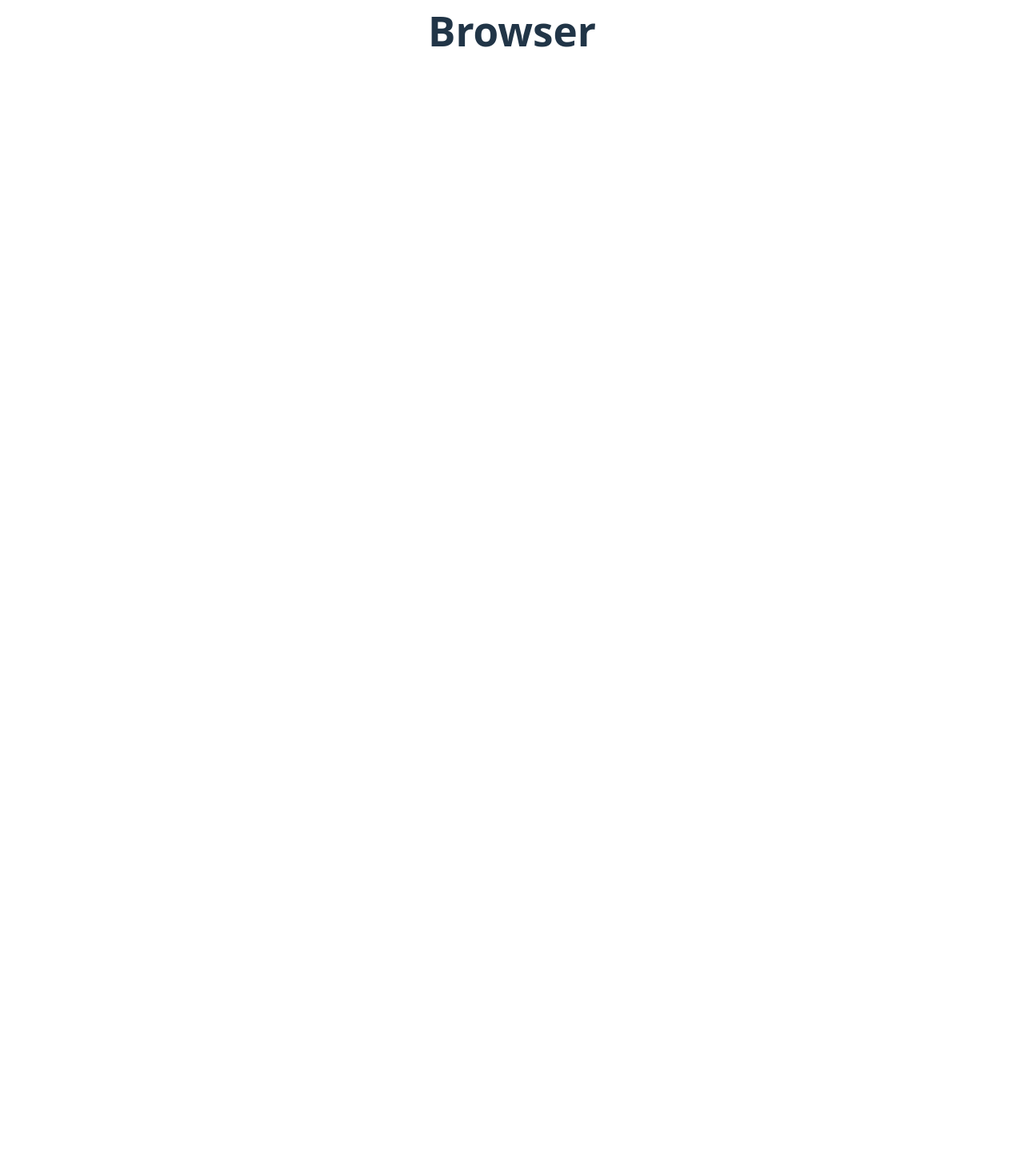
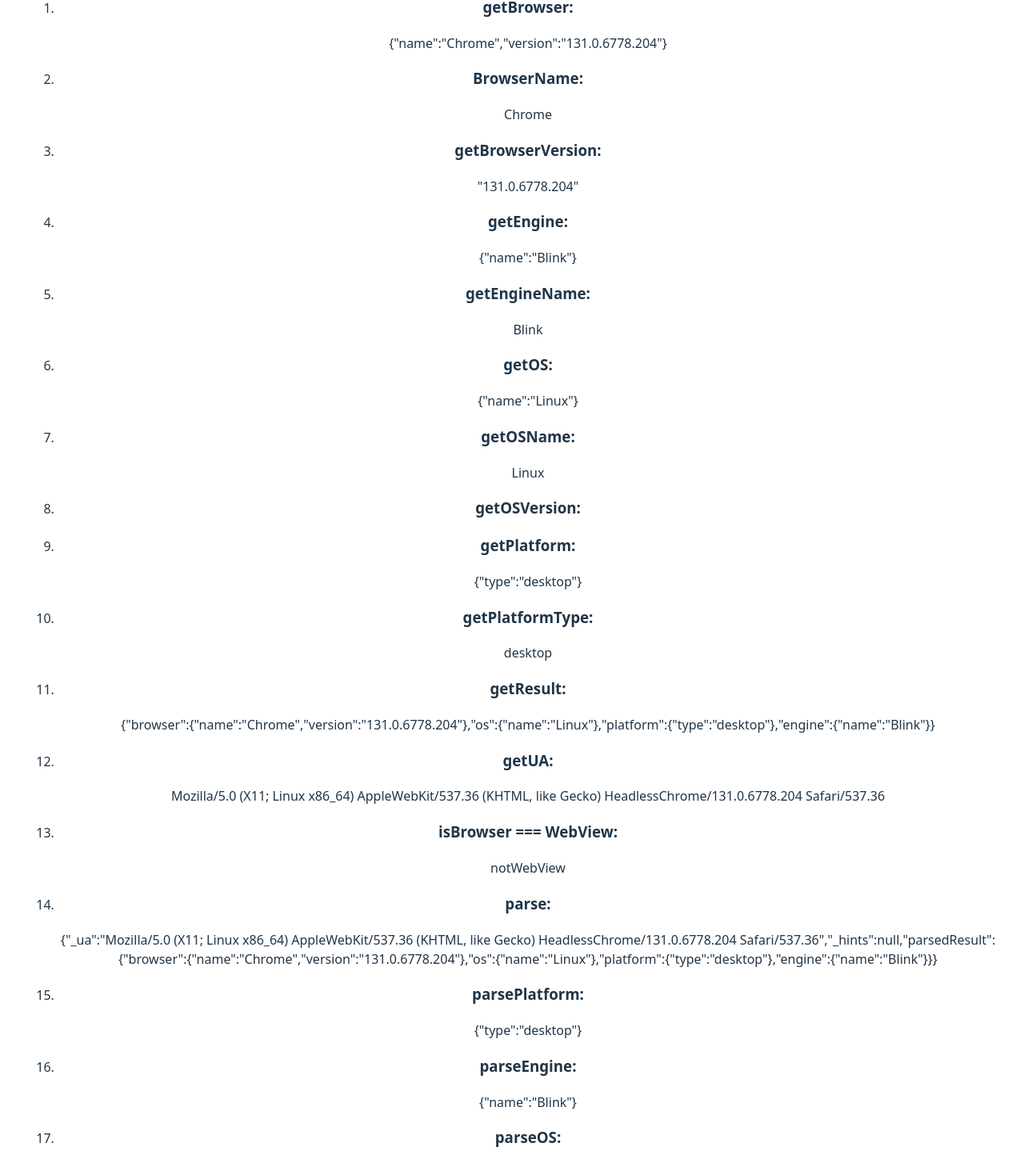
Before and after one commit to dum-man/test-ffmpeg, a React (Vite) app: page / in a window 1280 px wide. Shown: the part 56-1515 px from the top of the page at 80% size. Before the commit the page ends 800 px from the top, so only its background shows below. Built offline with nearby package versions, Linux system fonts and the light colour scheme.

Commit message:
test bowser full

```diff
--- a/src/App.tsx
+++ b/src/App.tsx
@@ -11,7 +11,78 @@
     return <h1>isWebView</h1>;
   }
 
-  return <h1>Browser</h1>;
+  return (
+    <ul style={{ listStyleType: "decimal" }}>
+      <li>
+        <h3>getBrowser:</h3>
+        <p>{JSON.stringify(browser.getBrowser())}</p>
+      </li>
+      <li>
+        <h3>BrowserName:</h3>
+        <p>{browser.getBrowserName()}</p>
+      </li>
+      <li>
+        <h3>getBrowserVersion:</h3>
+        <p>{JSON.stringify(browser.getBrowserVersion())}</p>
+      </li>
+      <li>
+        <h3>getEngine:</h3>
+        <p>{JSON.stringify(browser.getEngine())}</p>
+      </li>
+      <li>
+        <h3>getEngineName:</h3>
+        <p>{browser.getEngineName()}</p>
+      </li>
+      <li>
+        <h3>getOS:</h3>
+        <p>{JSON.stringify(browser.getOS())}</p>
+      </li>
+      <li>
+        <h3>getOSName:</h3>
+        <p>{browser.getOSName()}</p>
+      </li>
+      <li>
+        <h3>getOSVersion:</h3>
+        <p>{browser.getOSVersion()}</p>
+      </li>
+      <li>
+        <h3>getPlatform:</h3>
+        <p>{JSON.stringify(browser.getPlatform())}</p>
+      </li>
+      <li>
+        <h3>getPlatformType:</h3>
+        <p>{browser.getPlatformType()}</p>
+      </li>
+      <li>
+        <h3>getResult:</h3>
+        <p>{JSON.stringify(browser.getResult())}</p>
+      </li>
+      <li>
+        <h3>getUA:</h3>
+        <p>{browser.getUA()}</p>
+      </li>
+      <li>
+        <h3>isBrowser === WebView:</h3>
+        <p>{browser.isBrowser("WebView") ? "WebView" : "notWebView"}</p>
+      </li>
+      <li>
+        <h3>parse:</h3>
+        <p>{JSON.stringify(browser.parse())}</p>
+      </li>
+      <li>
+        <h3>parsePlatform:</h3>
+        <p>{JSON.stringify(browser.parsePlatform())}</p>
+      </li>
+      <li>
+        <h3>parseEngine:</h3>
+        <p>{JSON.stringify(browser.parseEngine())}</p>
+      </li>
+      <li>
+        <h3>parseOS:</h3>
+        <p>{JSON.stringify(browser.parseOS())}</p>
+      </li>
+    </ul>
+  );
 }
 
 export default App;
```
